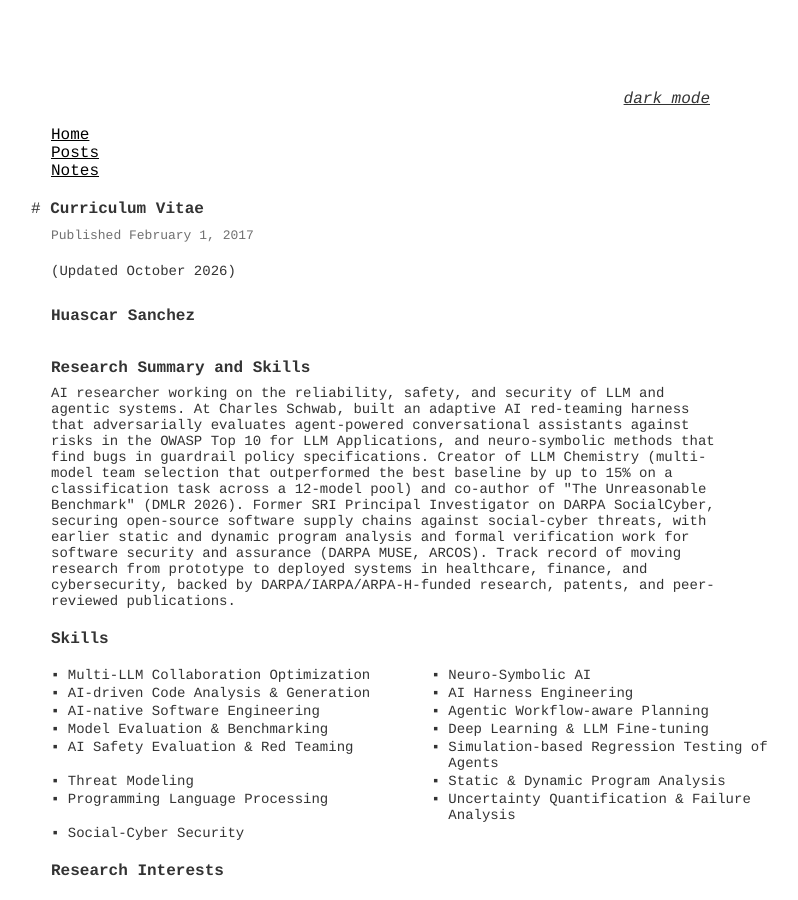
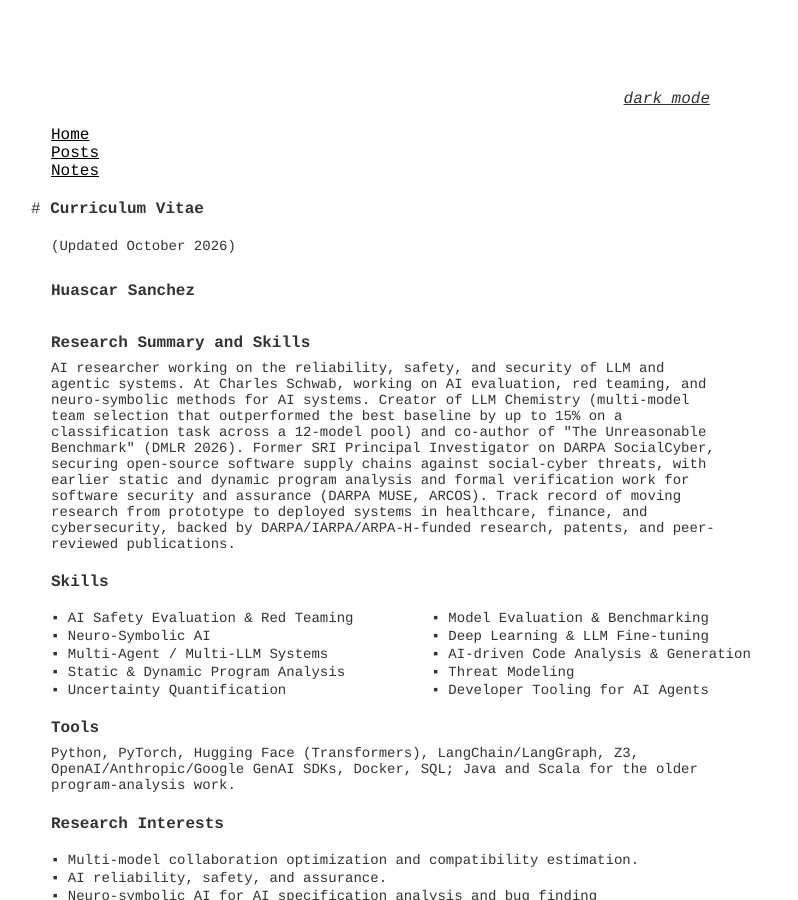
Before and after one commit to hsanchez/hsanchez.github.io, a Jekyll site: the page built from posts/notes/_posts/2017-02-01-cv.md, in a window 1280 px wide and 900 px high. Shown: the whole window, without its empty margins (259-1057 px from the left). Built offline with Jekyll 4.4.1, drawn with Linux system fonts in a browser that asks for light colours.

Commit message:
minor updates to CV

```diff
--- a/_includes/head.html
+++ b/_includes/head.html
@@ -1,6 +1,9 @@
 <meta http-equiv="content-type" content="text/html;charset=UTF-8" />
 <meta charset="utf-8">
 <title>{{ page.title }}</title>
+{% if page.noindex %}
+<meta name="robots" content="noindex">
+{% endif %}
 {% if page.description %}
 <meta name="description" content="{{ page.description }}">
 {% endif %}
--- a/_layouts/default.html
+++ b/_layouts/default.html
@@ -98,7 +98,7 @@
         {% endif %}
 
         <h1 class="title">{{ page.title }}</h1>
-        {% if page.collection == 'posts' %}
+        {% if page.collection == 'posts' and page.hide_date != true %}
         <p class="post-date">
           Published <time datetime="{{ page.date | date: '%Y-%m-%d' }}">{{ page.date | date: '%B %-d, %Y' }}</time>
         </p>
--- a/posts/notes/_posts/2017-02-01-cv.md
+++ b/posts/notes/_posts/2017-02-01-cv.md
@@ -86,10 +88,8 @@ hidden: true
         <div class="item">
           <span class="deemph"> AI researcher working on the reliability,
           safety, and security of LLM and agentic systems. At Charles Schwab,
-          built an adaptive AI red-teaming harness that adversarially evaluates
-          agent-powered conversational assistants against risks in the OWASP Top
-          10 for LLM Applications, and neuro-symbolic methods that find bugs in
-          guardrail policy specifications. Creator of LLM Chemistry (multi-model
+          working on AI evaluation, red teaming, and neuro-symbolic methods for
+          AI systems. Creator of LLM Chemistry (multi-model
           team selection that outperformed the best baseline by up to 15% on a
           classification task across a 12-model pool) and co-author of "The
           Unreasonable Benchmark" (DMLR 2026). Former SRI Principal Investigator
@@ -105,34 +105,24 @@ hidden: true
     <div class="heading">Skills</div>
     <div class="entry">
         <div class="skills-grid">
-          <div>Multi-LLM Collaboration Optimization</div>
+          <div>AI Safety Evaluation & Red Teaming</div>
+          <div>Model Evaluation & Benchmarking</div>
           <div>Neuro-Symbolic AI</div>
+          <div>Deep Learning & LLM Fine-tuning</div>
+          <div>Multi-Agent / Multi-LLM Systems</div>
           <div>AI-driven Code Analysis & Generation</div>
-          <div>AI Harness Engineering</div>
-          <div>AI-native Software Engineering</div>
-          <div>Agentic Workflow-aware Planning</div>
-          <div>Model Evaluation & Benchmarking</div>
-          <div>Deep Learning & LLM Fine-tuning</div>
-          <div>AI Safety Evaluation & Red Teaming</div>
-          <div>Simulation-based Regression Testing of Agents</div>
+          <div>Static & Dynamic Program Analysis</div>
           <div>Threat Modeling</div>
-          <div>Static & Dynamic Program Analysis</div>
-          <div>Programming Language Processing</div>
-          <div>Uncertainty Quantification & Failure Analysis</div>
-          <div>Social-Cyber Security</div>
-          <!--<div>Multi-LLM Collaboration Optimization</div>
-          <div>Multi-LLM Recommendation</div>
-          <div>Agentic AI Workflows</div>
-          <div>Compound AI & Workflow-aware Planning</div>
-          <div>AI Evaluation & Benchmarking</div>
-          <div>AI Assurance & AI Red Teaming</div>
-          <div>Static & Dynamic Program Analysis</div>
-          <div>Automated Software Engineering</div>
-          <div>LLM Workflows for Coding Automation</div>
-          <div>Neurosymbolic AI</div>
-          <div>Programming Language Processing</div>
-          <div>Deep Learning Model Development & Training</div>
-          <div>Social-Cyber Security</div>-->
+          <div>Uncertainty Quantification</div>
+          <div>Developer Tooling for AI Agents</div>
+        </div>
+    </div> <!-- entry -->
+    <div class="heading">Tools</div>
+    <div class="entry">
+        <div class="item">
+          <span class="deemph">Python, PyTorch, Hugging Face (Transformers),
+          LangChain/LangGraph, Z3, OpenAI/Anthropic/Google GenAI SDKs, Docker,
+          SQL; Java and Scala for the older program-analysis work.</span>
         </div>
     </div> <!-- entry -->
 </div> <!-- Summary section -->
```
Also changed, not shown: other parts of posts/notes/_posts/2017-02-01-cv.md (+2 -0 lines).
